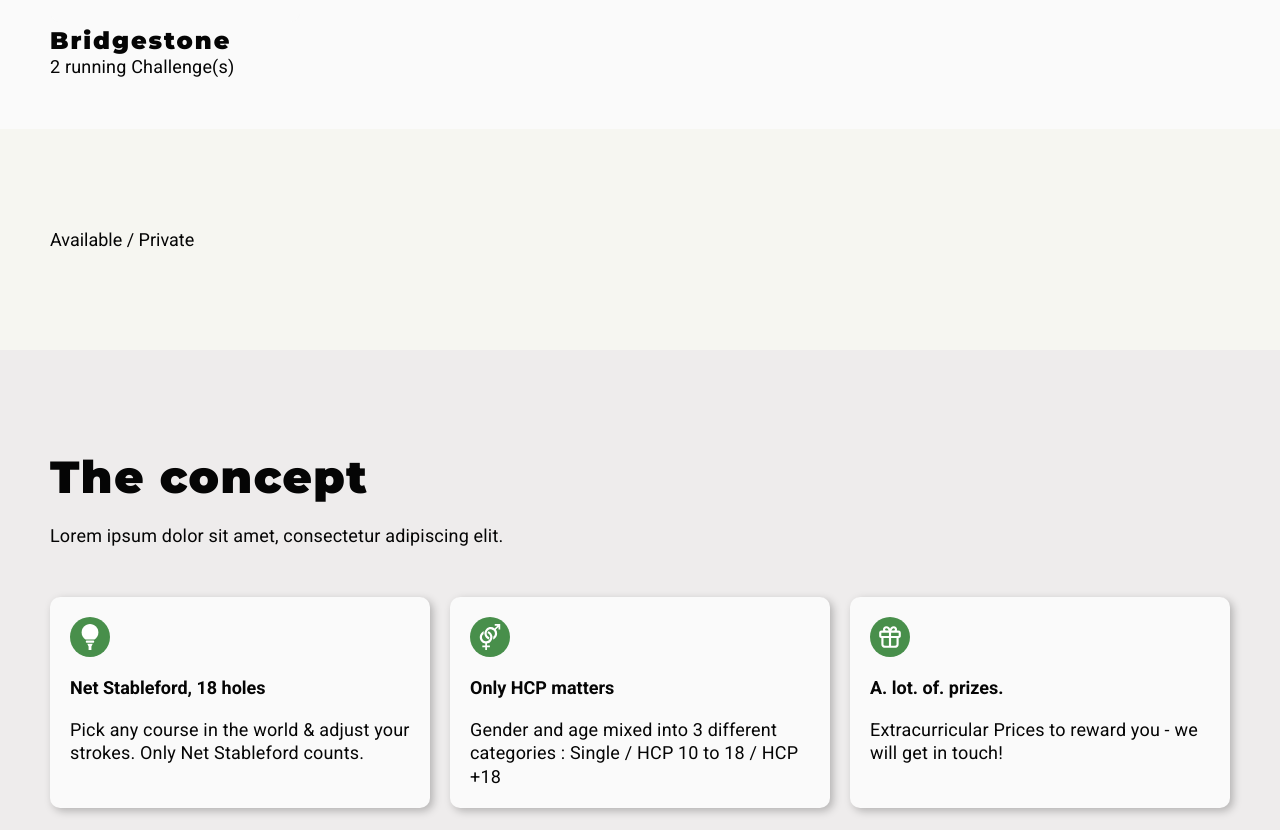
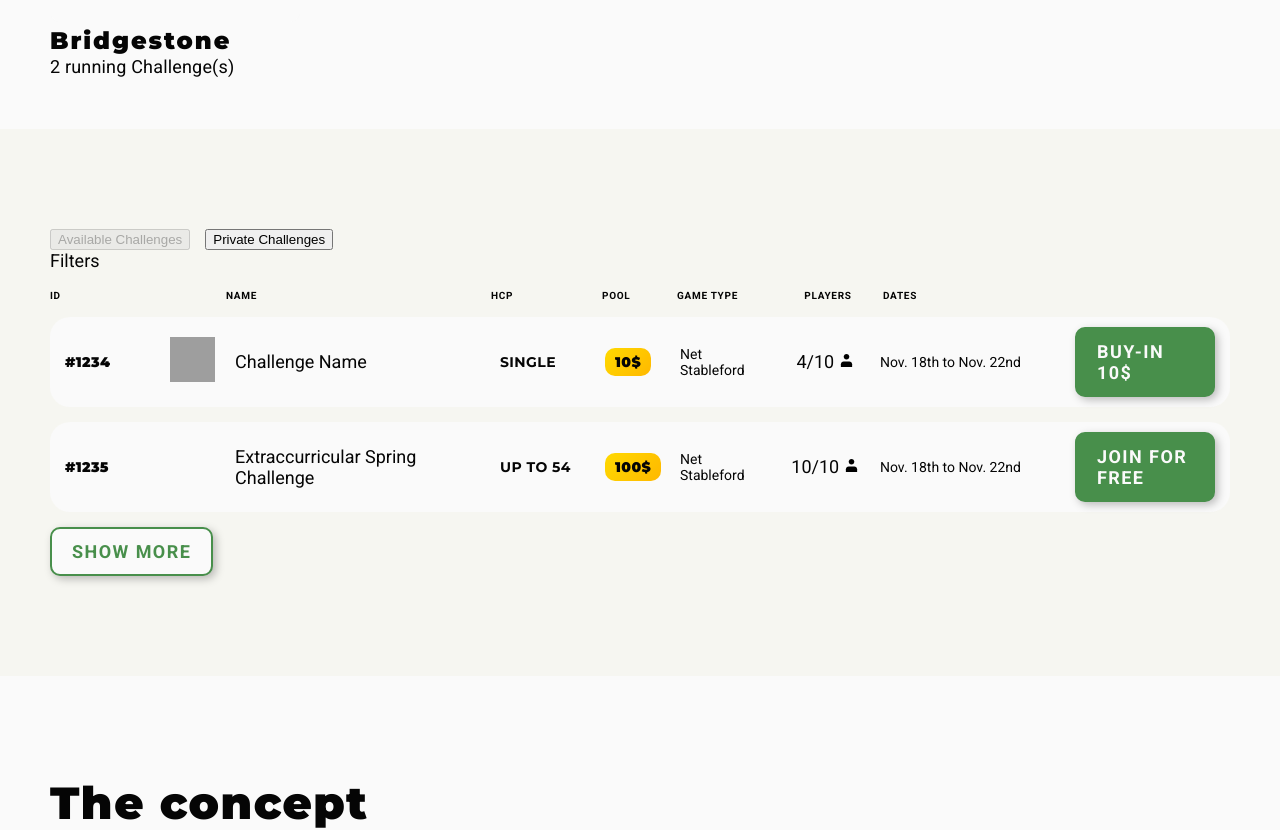
Before and after one commit to Redox-Digital/wgc-next, a Next.js app: page /clubhouse in a window 1280 px wide. Shown: the part 1340-2170 px from the top of the page. Built offline with nearby package versions, Linux system fonts and the light colour scheme; grey boxes are pictures that could not be loaded.

Commit message:
feat: private section

```diff
--- a/components/layouts/CardsSection.module.scss
+++ b/components/layouts/CardsSection.module.scss
@@ -1,7 +1,15 @@
 .section {
-  background: var(--wgc-grey);
+  background: var(--wgc-bg-color);
   flex-direction: column;
   gap: var(--wgc-gap);
+
+  &.white {
+    background: var(--wgc-white);
+
+    .card {
+      background: var(--wgc-bg-color);
+    }
+  }
 
   > .titles {
     width: 100%;
--- a/components/layouts/CardsSection.tsx
+++ b/components/layouts/CardsSection.tsx
@@ -6,11 +6,12 @@ type Props = {
   title: string;
   desc: string;
   cards: { icon: string; title: string; desc: string }[];
+  white?: boolean;
 };
 
-export default function CardsSection({ title, desc, cards }: Props) {
+export default function CardsSection({ title, desc, cards, white }: Props) {
   return (
-    <section className={css.section}>
+    <section className={`${css.section} ${white && css.white}`}>
       <SectionTitle title={title}>
         <p>{desc}</p>
       </SectionTitle>
--- a/pages/clubhouse.tsx
+++ b/pages/clubhouse.tsx
@@ -7,6 +7,7 @@ import CardsSection from '@/components/layouts/CardsSection';
 import ContactCTA from '@/components/content/ContactCTA';
 import Button from '@/components/navigation/Button';
 import TopPlayers from '@/components/layouts/TopPlayers';
+import ChallengeSection from '@/components/layouts/ChallengesSection';
 
 export default function Clubhouse() {
   const sponsors: Sponsor[] = [
@@ -87,8 +88,9 @@ export default function Clubhouse() {
         </section>
         {sponsors && <SponsorsSection sponsors={sponsors} />}
 
-        <section>Available / Private</section>
+        <ChallengeSection />
         <CardsSection
+          white
           title={'The concept'}
           desc={'Lorem ipsum dolor sit amet, consectetur adipiscing elit.'}
           cards={[
@@ -101,6 +103,11 @@ export default function Clubhouse() {
               icon: '/pictograms/genders.svg',
               title: 'Only HCP matters',
               desc: 'Gender and age mixed into 3 different categories : Single / HCP 10 to 18 / HCP +18',
+            },
+            {
+              icon: '/pictograms/gift.svg',
+              title: 'A. lot. of. prizes.',
+              desc: 'Extracurricular Prices to reward you - we will get in touch!',
             },
             {
               icon: '/pictograms/gift.svg',
```
